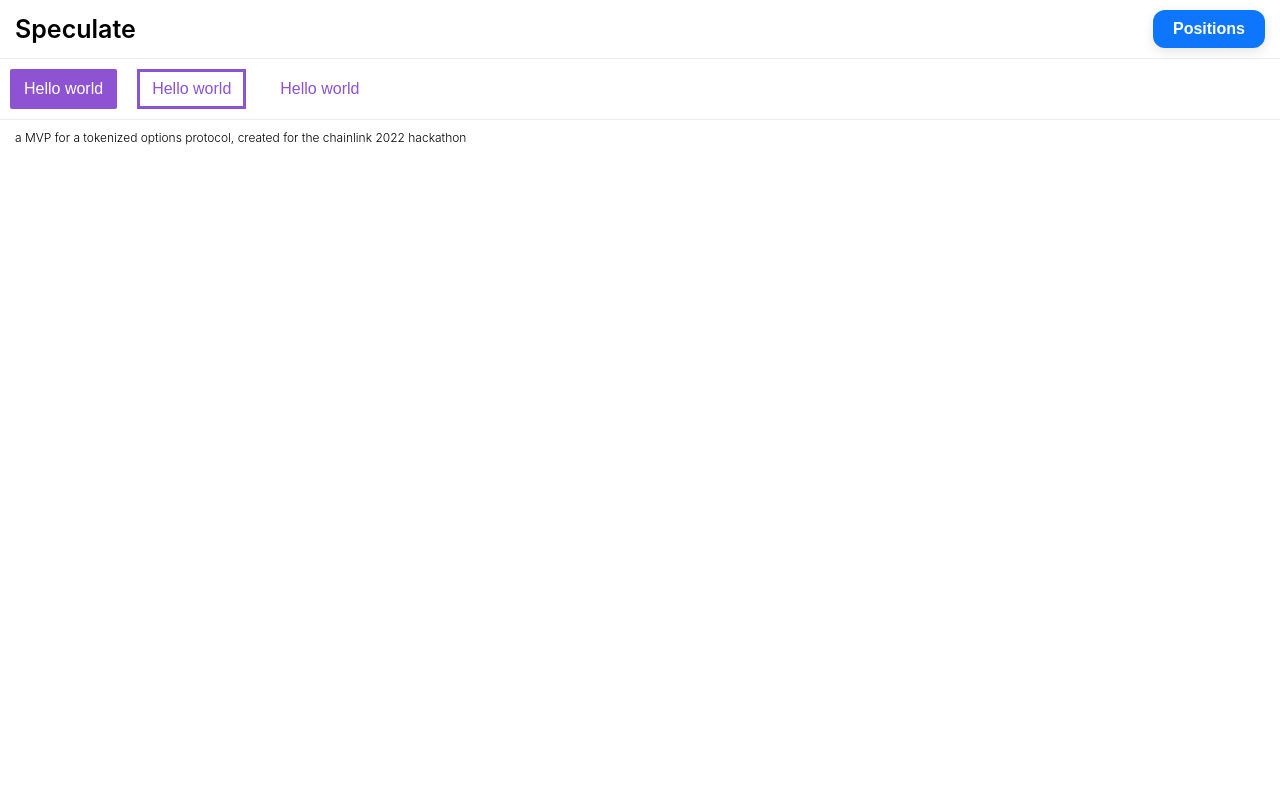
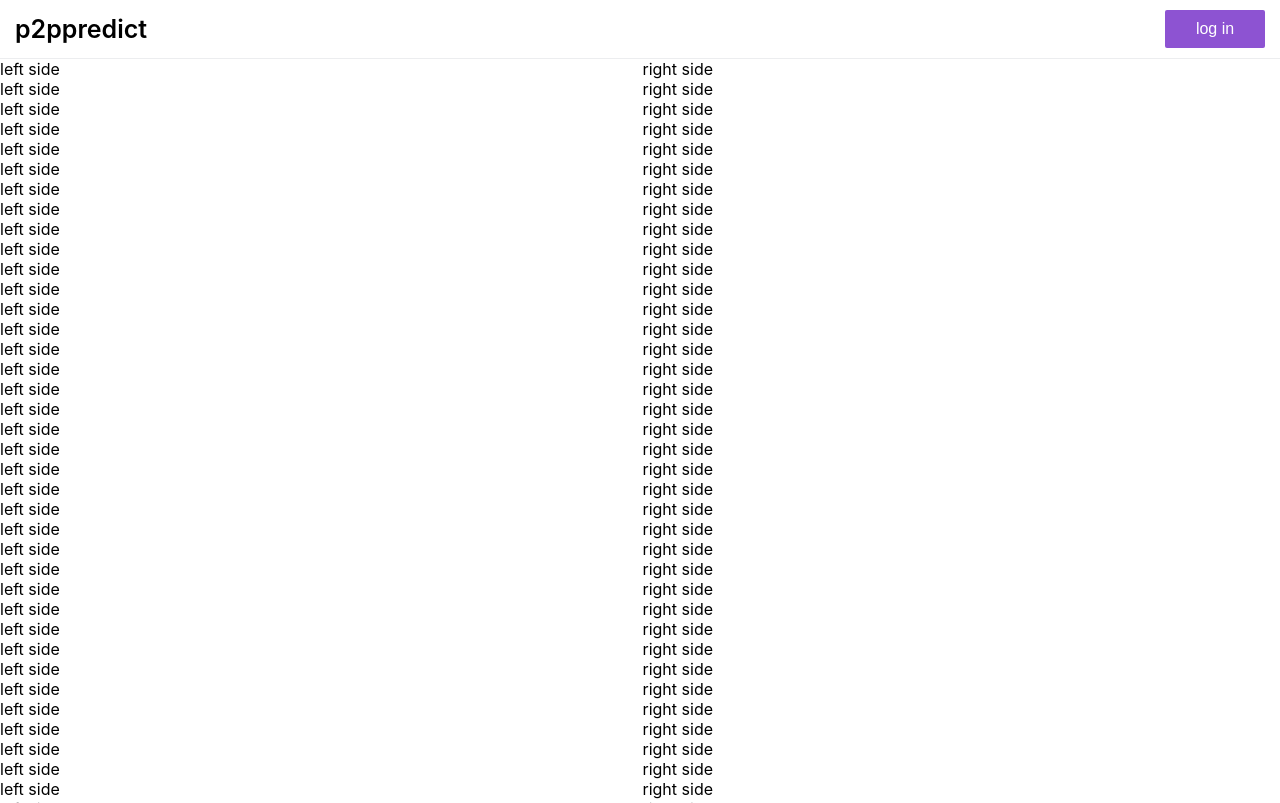
Before and after one commit to holma91/p2ppredict, a Next.js app: page / in a window 1280 px wide. Built offline with nearby package versions, Linux system fonts and the light colour scheme.

Commit message:
scroll and sticky header

```diff
--- a/components/Header.tsx
+++ b/components/Header.tsx
@@ -1,19 +1,20 @@
 import Link from 'next/link';
 import styled from 'styled-components';
+import { PrimaryButton } from './Buttons';
 
 const Header = () => {
   return (
     <HeaderContainer>
       <Title>
         <Link href="/">
-          <a>Speculate</a>
+          <a>p2ppredict</a>
         </Link>
       </Title>
       <ButtonContainer>
         <Link href="/positions">
-          <Button>
-            <a>Positions</a>
-          </Button>
+          <PrimaryButton>
+            <a>log in</a>
+          </PrimaryButton>
         </Link>
       </ButtonContainer>
     </HeaderContainer>
@@ -21,7 +22,10 @@ const Header = () => {
 };
 
 const HeaderContainer = styled.div`
-  /* position: fixed; */
+  position: sticky;
+  top: 0;
+  z-index: 100;
+  background-color: white;
   border-bottom: 1px solid #ecedef;
   display: flex;
   justify-content: space-between;
@@ -45,21 +49,4 @@ const ButtonContainer = styled.div`
   align-items: center;
 `;
 
-const Button = styled.button`
-  background-color: #0e76fd;
-  color: white;
-  padding: 10px 20px;
-  font-size: 100%;
-  font-weight: 700;
-  border-radius: 12px;
-  min-width: 100px;
-  border: none;
-  outline: none;
-  cursor: pointer;
-  box-shadow: 0px 4px 12px rgba(0, 0, 0, 0.1);
-  :hover {
-    transform: scale(1.03) perspective(1px);
-  }
-`;
-
 export default Header;
--- a/components/Layout.tsx
+++ b/components/Layout.tsx
@@ -12,7 +12,7 @@ export default function Layout({ children }: Props) {
     <div>
       <Header />
       {children}
-      <Footer />
+      {/* <Footer /> */}
     </div>
   );
 }
--- a/pages/index.tsx
+++ b/pages/index.tsx
@@ -4,19 +4,41 @@ import styled from 'styled-components';
 import { PrimaryButton, SecondaryButton, TertiaryButton } from '../components/Buttons';
 
 const Container = styled.div`
-    display: flex;
+    display: grid;
+    grid-template-columns: repeat(2, 1fr);
+    gap: 5px;
 
     > button {
         margin: 10px;
     }
+
+    div {
+        height: 93vh;
+        overflow-y: scroll;
+    }
 `;
 
 const Home: NextPage = () => {
+
+    const filledArray = Array(100).fill(0);
+
+
     return (
         <Container>
-            <PrimaryButton>Hello world</PrimaryButton>
-            <SecondaryButton>Hello world</SecondaryButton>
-            <TertiaryButton>Hello world</TertiaryButton>
+                <div className="left">
+                    {filledArray.map(_ => {
+                        return (
+                            <p key={Math.random()}>left side</p>
+                        )
+                    })}
+                </div>
+                <div className="right">
+                {filledArray.map(_ => {
+                        return (
+                            <p key={Math.random()}>right side</p>
+                        )
+                    })}
+                </div>
         </Container>
     );
 };
```
